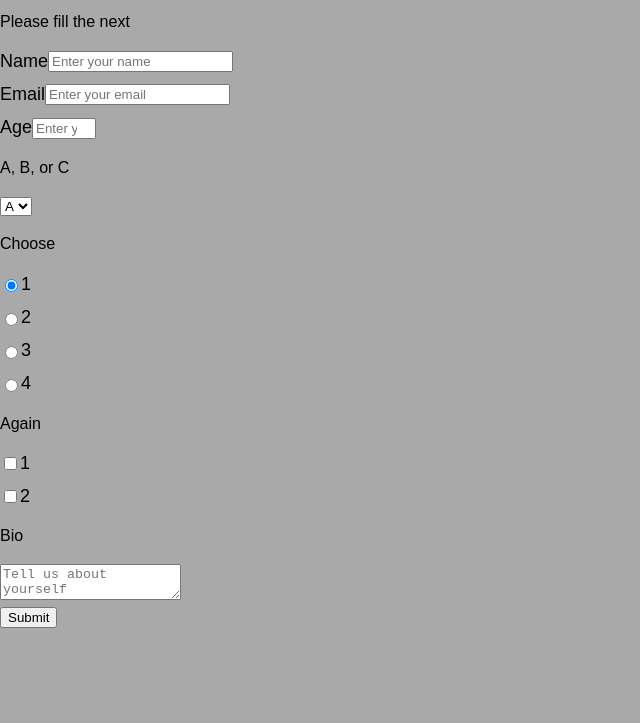
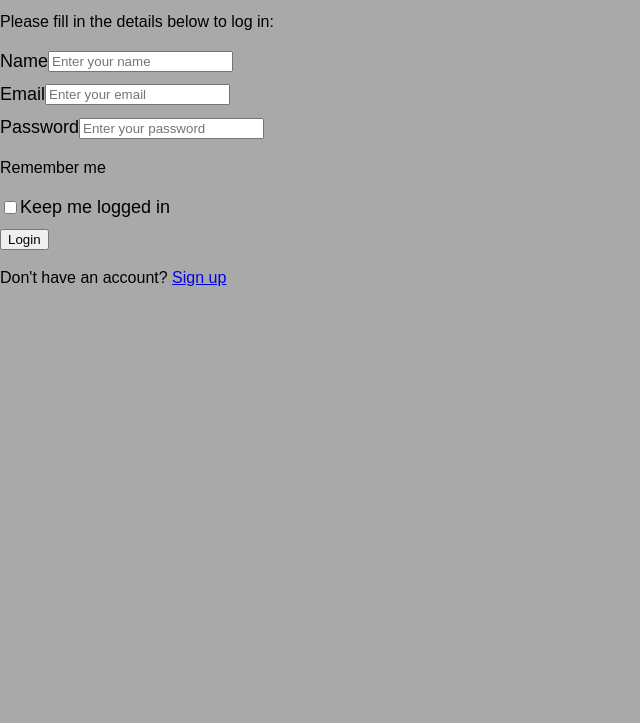
Before and after one commit to amarko-med/html-login-page, a plain HTML site: page New Text Document.html in a window 1280 px wide. Shown: the part 77-800 px from the top of the page, without its empty margins (0-640 px from the left). Drawn offline with Linux system fonts and the light colour scheme.

Commit message:
log in page.html

```diff
--- a/New Text Document.html
+++ b/New Text Document.html
@@ -4,10 +4,10 @@
     <link rel="stylesheet" href="styles.css">
   </head>
   <body>
-    <h1 id="title">My First Code</h1>
-    <p id="description">Please fill the next</p>
+    <h1 id="title">Login Page</h1>
+    <p id="description">Please fill in the details below to log in:</p>
 
-    <form id="survey-form">
+    <form id="login-form">
       <div class="group">
         <label id="name-label">Name
           <input placeholder="Enter your name" id="name" required>
@@ -19,51 +19,20 @@
         </label>
       </div>
       <div class="group">
-        <label id="number-label">Age
-          <input placeholder="Enter your age" required id="number" type="number" max="120" min="12">
+        <label id="password-label">Password
+          <input placeholder="Enter your password" required id="password" type="password">
         </label>
       </div>
       <div class="group">
-        <p>A, B, or C</p>
-        <select id="dropdown">
-          <option>A</option>
-          <option>B</option>
-          <option>C</option>
-        </select>
-      </div>
-      <p>Choose</p>
-      <div class="group">
+        <p>Remember me</p>
         <label>
-          <input name="choice" type="radio" value="1" checked> 1
-        </label>
-        <label>
-          <input name="choice" type="radio" value="2"> 2
-        </label>
-        <label>
-          <input name="choice" type="radio" value="3"> 3
-        </label>
-        <label>
-          <input name="choice" type="radio" value="4"> 4
-        </label>
-      </div>
-      <p>Again</p>
-      <div class="group">
-        <label>
-          <input type="checkbox" value="1"> 1
+          <input type="checkbox" value="remember"> Keep me logged in
         </label>
       </div>
       <div class="group">
-        <label>
-          <input type="checkbox" value="2"> 2
-        </label>
+        <button type="submit" id="submit">Login</button>
       </div>
-      <p>Bio</p>
-      <div class="group">
-        <textarea placeholder="Tell us about yourself"></textarea>
-      </div>
-      <div class="group">
-        <button type="submit" id="submit">Submit</button>
-      </div>
+      <p>Don't have an account? <a href="#">Sign up</a></p>
     </form>
   </body>
 </html>
```
